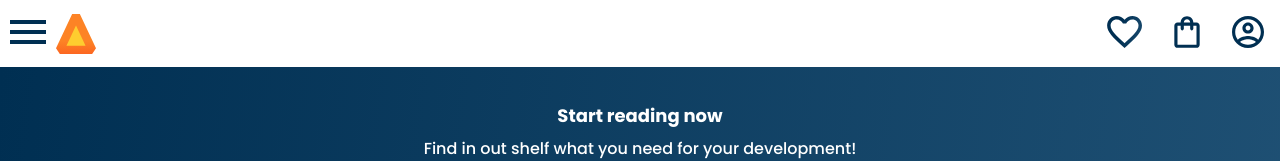
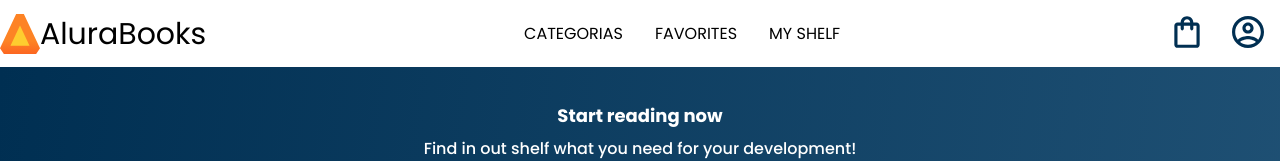
Before and after one commit to meanifreitas/alurabooks, a plain HTML site: page index.html in a window 1280 px wide. Shown: the top 161 px of the page. Drawn offline with nearby package versions, Linux system fonts and the light colour scheme.

Commit message:
Adding style for tablet screen

```diff
--- a/index.html
+++ b/index.html
@@ -11,6 +11,7 @@
     <link rel="preconnect" href="https://fonts.googleapis.com">
     <link rel="preconnect" href="https://fonts.gstatic.com" crossorigin>
     <link href="https://fonts.googleapis.com/css2?family=Poppins:wght@300;400;500;700&family=Roboto&display=swap" rel="stylesheet">
+    <link href="https://fonts.googleapis.com/css2?family=Josefin+Sans:wght@400;700&family=Open+Sans:wght@400;500;600;700&display=swap" rel="stylesheet">
   </head>
   <body>
     <header class="header">
@@ -38,9 +39,15 @@
           </li>
         </ul>
         <img src="img/Logo.svg" alt="Alurabooks logo">
+        <h1 class="container-title"><b class="container-bold-title">Alura</b>Books</h1>
       </div>
+      <ul class="options">
+        <li class="options-item">Categorias</li>
+        <li class="options-item"><a href="#" class="options-link">Favorites</a></li>
+        <li class="options-item"><a href="#" class="options-link">My shelf</a></li>
+      </ul>
       <div class="container">
-        <a href="#"><img src="img/Favoritos.svg" alt="My favorites" class="container-img"></a>
+        <a href="#"><img src="img/Favoritos.svg" alt="My favorites" class="container-img container-img-transparent"></a>
         <a href="#"><img src="img/Compras.svg" alt="Shopping bag" class="container-img"></a>
         <a href="#"><img src="img/Usuario.svg" alt="My profile" class="container-img"></a>
       </div>
--- a/styles.css
+++ b/styles.css
@@ -12,6 +12,8 @@
   --blue-gradient: linear-gradient(97.54deg, #002F52, #326589 165.37%);
   --main-font: "Poppins";
   --blue: #002F52;
+  --secondary-font: "Josefin Sans"
+  --black: #000;
 }
 
 body {
--- a/styles/header.css
+++ b/styles/header.css
@@ -57,3 +57,47 @@
 .container-menu-button {
   display: none;
 }
+
+.container-title {
+  display: none;
+}
+
+.options {
+  display: none
+}
+
+@media screen and (min-width: 1024px) {
+
+  .container-title, .contanier-bold-title {
+    font-family: var(--secondary-font);
+    font-size: 30px;
+  }
+
+  .container-title {
+    font-weight: 400;
+    display: block;
+  }
+
+  .contanier-bold-title {
+    font-weight: 700;
+  }
+
+  .options {
+    display: flex;
+  }
+
+  .options-item {
+    padding: 0 1em;
+    text-transform: uppercase;
+  }
+
+  .options-link {
+    text-decoration: none;
+    color: var(--black);
+  }
+
+  .container-img-transparent, .header-menu {
+    display: none;
+  }
+
+}
```
